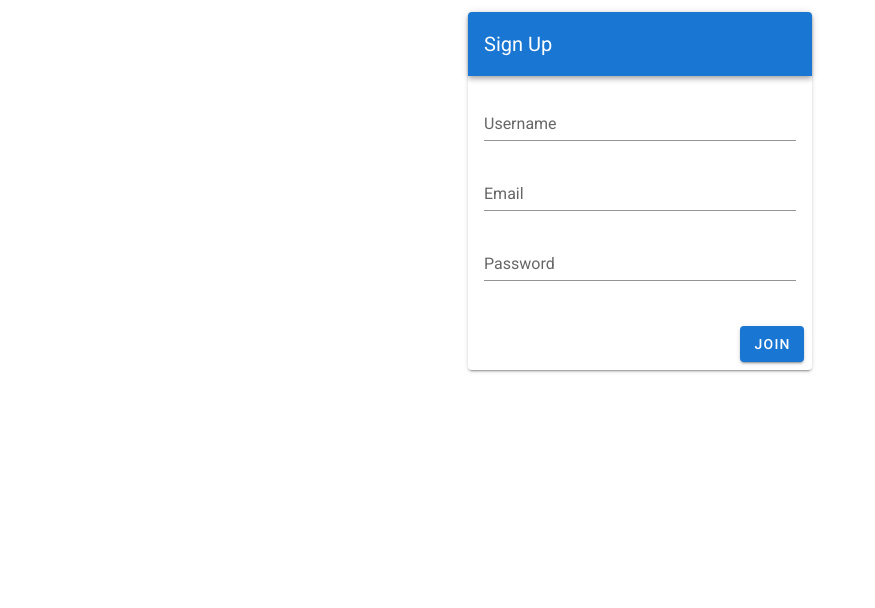
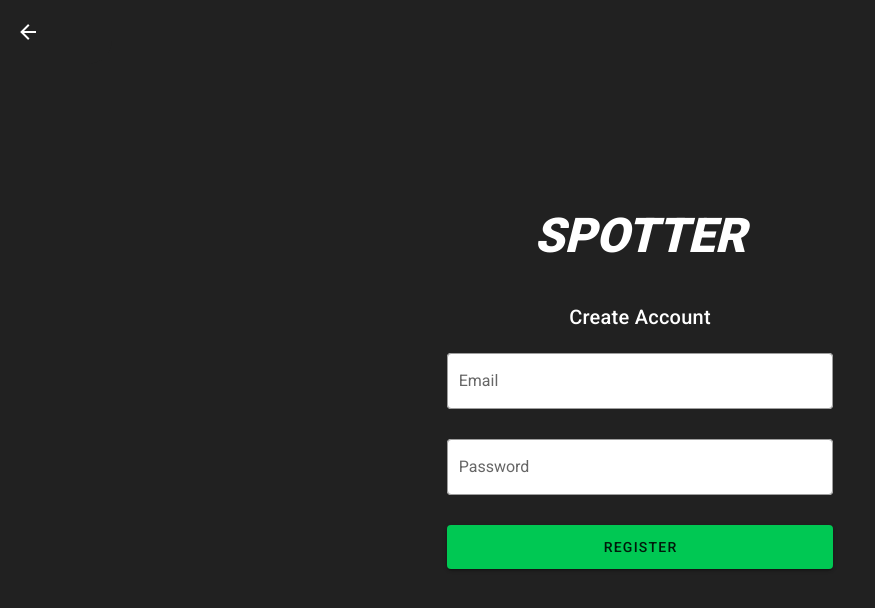
Before and after one commit to arontolentino/spottr, a Vue app: page /register in a window 1280 px wide. Shown: the top 608 px of the page, without its empty margins (0-875 px from the left). Built offline with nearby package versions, Linux system fonts and the light colour scheme.

Commit message:
Design authentication views

```diff
--- a/package.json
+++ b/package.json
@@ -17,6 +17,7 @@
     "vuex": "^3.0.1"
   },
   "devDependencies": {
+    "@mdi/font": "^4.3.95",
     "@vue/cli-plugin-babel": "^3.11.0",
     "@vue/cli-plugin-eslint": "^3.11.0",
     "@vue/cli-service": "^3.11.0",
--- a/src/App.vue
+++ b/src/App.vue
@@ -5,10 +5,10 @@
 </template>
 
 <script>
-import HelloWorld from "./components/HelloWorld";
+import HelloWorld from './components/HelloWorld';
 
 export default {
-  name: "App",
+  name: 'App',
   components: {
     HelloWorld
   },
--- /dev/null
+++ b/src/components/AuthForm.vue
@@ -0,0 +1,98 @@
+<template>
+  <div max-width="344" class="mx-auto text-center" flat>
+    <h2 class="title mb-5" dark>{{ title }}</h2>
+    <v-form ref="form" v-model="valid" class="px-2" lazy-validation>
+      <v-text-field
+        name="email"
+        label="Email"
+        type="email"
+        v-model="email"
+        :rules="emailRules"
+        outlined
+        required
+        single-line
+        background-color="white"
+      ></v-text-field>
+
+      <v-text-field
+        name="password"
+        label="Password"
+        id="password"
+        type="password"
+        v-model="password"
+        :rules="passwordRules"
+        outlined
+        required
+        single-line
+        background-color="white"
+      ></v-text-field>
+
+      <v-btn
+        v-if="form === 'login'"
+        large
+        block
+        color="green accent-4"
+        class="mb-5"
+        :disabled="!valid"
+        @click="logIn"
+      >Sign In</v-btn>
+
+      <v-btn
+        v-else
+        large
+        block
+        color="green accent-4"
+        class="mb-5"
+        :disabled="!valid"
+        @click="signUp"
+      >Register</v-btn>
+    </v-form>
+
+    <p v-if="form === 'login'">
+      Not registered yet?
+      <router-link to="/register" style="color: #00C853">Create an account</router-link>
+    </p>
+  </div>
+</template>
+
+<script>
+export default {
+  name: 'AuthForm',
+  data() {
+    return {
+      valid: false,
+      email: '',
+      password: '',
+      emailRules: [
+        v => !!v || 'E-mail is required',
+        v => /.+@.+/.test(v) || 'E-mail must be valid'
+      ],
+      passwordRules: [
+        v => !!v || 'Password is required',
+        v => v.length >= 6 || 'Password must be greater than 6 characters'
+      ]
+    };
+  },
+  props: ['title', 'cta', 'form'],
+  methods: {
+    logIn() {
+      if (this.$refs.form.validate()) {
+        this.$store.dispatch('logIn', {
+          email: this.email,
+          password: this.password
+        });
+      }
+    },
+
+    signUp() {
+      if (this.$refs.form.validate()) {
+        this.$store.dispatch('signUp', {
+          username: this.username,
+          email: this.email,
+          password: this.password
+        });
+      }
+    }
+  }
+};
+</script>
--- /dev/null
+++ b/src/components/AuthToolbar.vue
@@ -0,0 +1,16 @@
+<template>
+  <v-app-bar color="grey darken-4" dark absolute collapse flat>
+    <v-btn @click="$router.go(-1)" icon>
+      <v-icon>mdi-arrow-left</v-icon>
+    </v-btn>
+  </v-app-bar>
+</template>
+
+<script>
+export default {
+  name: 'AuthToolbar'
+};
+</script>
+
+<style scoped>
+</style>
--- a/src/main.js
+++ b/src/main.js
@@ -1,17 +1,17 @@
-import "material-design-icons-iconfont/dist/material-design-icons.css";
-import "@/firebase/index.js";
+import '@mdi/font/css/materialdesignicons.css';
+import '@/firebase/index.js';
 
-import Vue from "vue";
-import App from "./App.vue";
-import router from "./router";
-import store from "./store";
-import vuetify from "./plugins/vuetify";
+import Vue from 'vue';
+import App from './App.vue';
+import router from './router';
+import store from './store';
+import vuetify from './plugins/vuetify';
 
 Vue.config.productionTip = false;
 
-new Vue({
+export default new Vue({
   router,
   store,
   vuetify,
   render: h => h(App)
-}).$mount("#app");
+}).$mount('#app');
--- a/src/views/Login.vue
+++ b/src/views/Login.vue
@@ -1,70 +1,42 @@
 <template>
-  <v-content>
-    <v-container>
-      <v-card class="mx-auto mb-5" max-width="344">
-        <v-toolbar dark color="primary">
-          <v-toolbar-title>Log In</v-toolbar-title>
-        </v-toolbar>
-        <v-card-text style="width: auto">
-          <v-form ref="form" v-model="valid" lazy-validation>
-            <v-text-field
-              name="email"
-              label="Email"
-              type="email"
-              v-model="email"
-              :rules="emailRules"
-              required
-            ></v-text-field>
-            <v-text-field
-              name="password"
-              label="Password"
-              id="password"
-              type="password"
-              required
-              v-model="password"
-              :rules="passwordRules"
-            ></v-text-field>
-          </v-form>
-        </v-card-text>
-        <v-card-actions>
-          <v-spacer></v-spacer>
-          <v-btn color="primary" :disabled="!valid" @click="submit">Login</v-btn>
-        </v-card-actions>
-      </v-card>
+  <v-content id="login">
+    <AuthToolbar />
+    <v-container class="fill-height" fluid>
+      <v-row align="center" justify="center">
+        <v-col cols="12" sm="8" md="4">
+          <div>
+            <h1 class="display-2 text-center font-weight-black font-italic mb-10" dark>SPOTTER</h1>
+          </div>
+
+          <AuthForm :title="title" :form="form" />
+        </v-col>
+      </v-row>
     </v-container>
   </v-content>
 </template>
 
 <script>
+import AuthToolbar from './../components/AuthToolbar';
+import AuthForm from './../components/AuthForm';
+
 export default {
-  name: "SignIn",
+  name: 'SignIn',
   data() {
     return {
-      valid: false,
-      email: "",
-      password: "",
-      emailRules: [
-        v => !!v || "E-mail is required",
-        v => /.+@.+/.test(v) || "E-mail must be valid"
-      ],
-      passwordRules: [
-        v => !!v || "Password is required",
-        v => v.length >= 6 || "Password must be greater than 6 characters"
-      ]
+      title: 'Welcome Back',
+      form: 'login'
     };
   },
-  methods: {
-    submit() {
-      if (this.$refs.form.validate()) {
-        this.$store.dispatch("logIn", {
-          email: this.email,
-          password: this.password
-        });
-      }
-    }
+  components: {
+    AuthToolbar,
+    AuthForm
   }
 };
 </script>
 
 <style scoped>
+#login {
+  background-color: #212121;
+  color: #fff;
+}
 </style>
--- a/src/views/Register.vue
+++ b/src/views/Register.vue
@@ -1,73 +1,42 @@
 <template>
-  <v-content>
-    <v-container>
-      <v-card class="mx-auto mb-5" max-width="344">
-        <v-toolbar dark color="primary">
-          <v-toolbar-title>Sign Up</v-toolbar-title>
-        </v-toolbar>
-        <v-card-text style="width: auto">
-          <v-form ref="form" v-model="valid" lazy-validation>
-            <v-text-field name="username" label="Username" type="text" v-model="username" required></v-text-field>
-            <v-text-field
-              name="email"
-              label="Email"
-              type="email"
-              v-model="email"
-              :rules="emailRules"
-              required
-            ></v-text-field>
-            <v-text-field
-              name="password"
-              label="Password"
-              id="password"
-              type="password"
-              required
-              v-model="password"
-              :rules="passwordRules"
-            ></v-text-field>
-          </v-form>
-        </v-card-text>
-        <v-card-actions>
-          <v-spacer></v-spacer>
-          <v-btn color="primary" :disabled="!valid" @click="submit">Join</v-btn>
-        </v-card-actions>
-      </v-card>
+  <v-content id="register">
+    <AuthToolbar />
+    <v-container class="fill-height" fluid>
+      <v-row align="center" justify="center">
+        <v-col cols="12" sm="8" md="4">
+          <div>
+            <h1 class="display-2 text-center font-weight-black font-italic mb-10" dark>SPOTTER</h1>
+          </div>
+
+          <AuthForm :title="title" :form="form" />
+        </v-col>
+      </v-row>
     </v-container>
   </v-content>
 </template>
 
 <script>
+import AuthToolbar from './../components/AuthToolbar';
+import AuthForm from './../components/AuthForm';
+
 export default {
-  name: "SignUp",
+  name: 'SignUp',
   data() {
     return {
-      valid: false,
-      username: "",
-      email: "",
-      password: "",
-      emailRules: [
-        v => !!v || "E-mail is required",
-        v => /.+@.+/.test(v) || "E-mail must be valid"
-      ],
-      passwordRules: [
-        v => !!v || "Password is required",
-        v => v.length >= 6 || "Password must be greater than 6 characters"
-      ]
+      title: 'Create Account',
+      form: 'register'
     };
   },
-  methods: {
-    submit() {
-      if (this.$refs.form.validate()) {
-        this.$store.dispatch("signUp", {
-          username: this.username,
-          email: this.email,
-          password: this.password
-        });
-      }
-    }
+  components: {
+    AuthToolbar,
+    AuthForm
   }
 };
 </script>
 
 <style scoped>
+#register {
+  background-color: #212121;
+  color: #fff;
+}
 </style>
```
Also changed, not shown: 1 other file (tests, documents, lock files or other folders).
